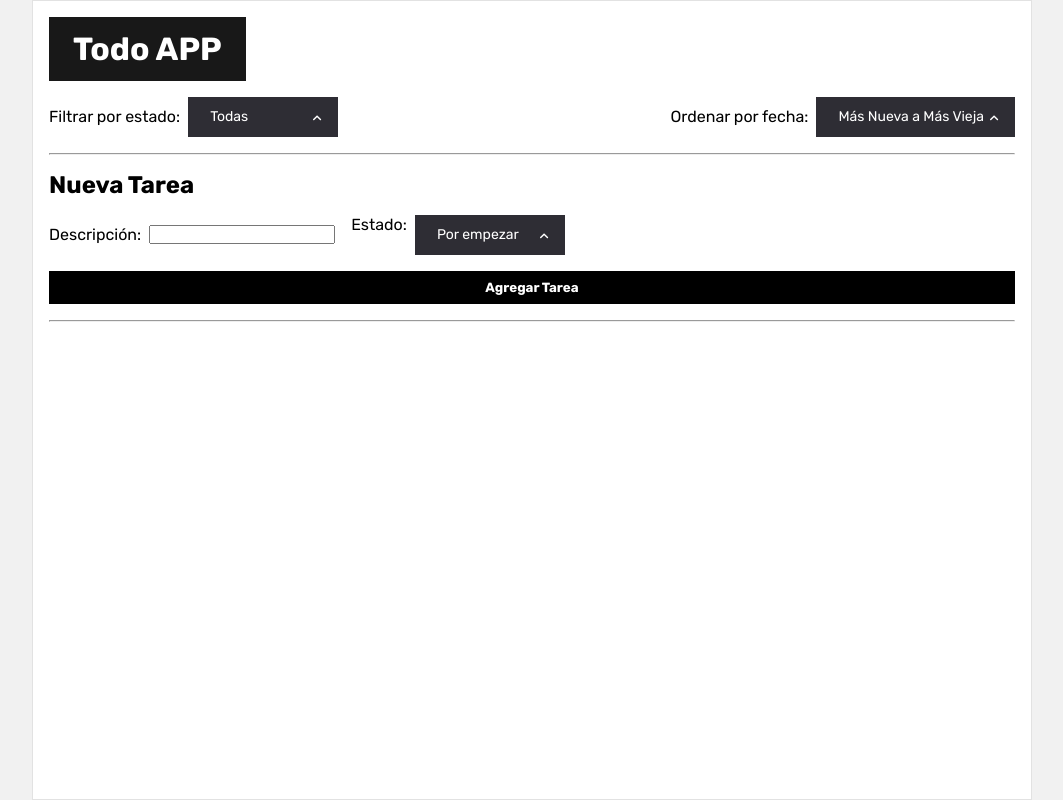
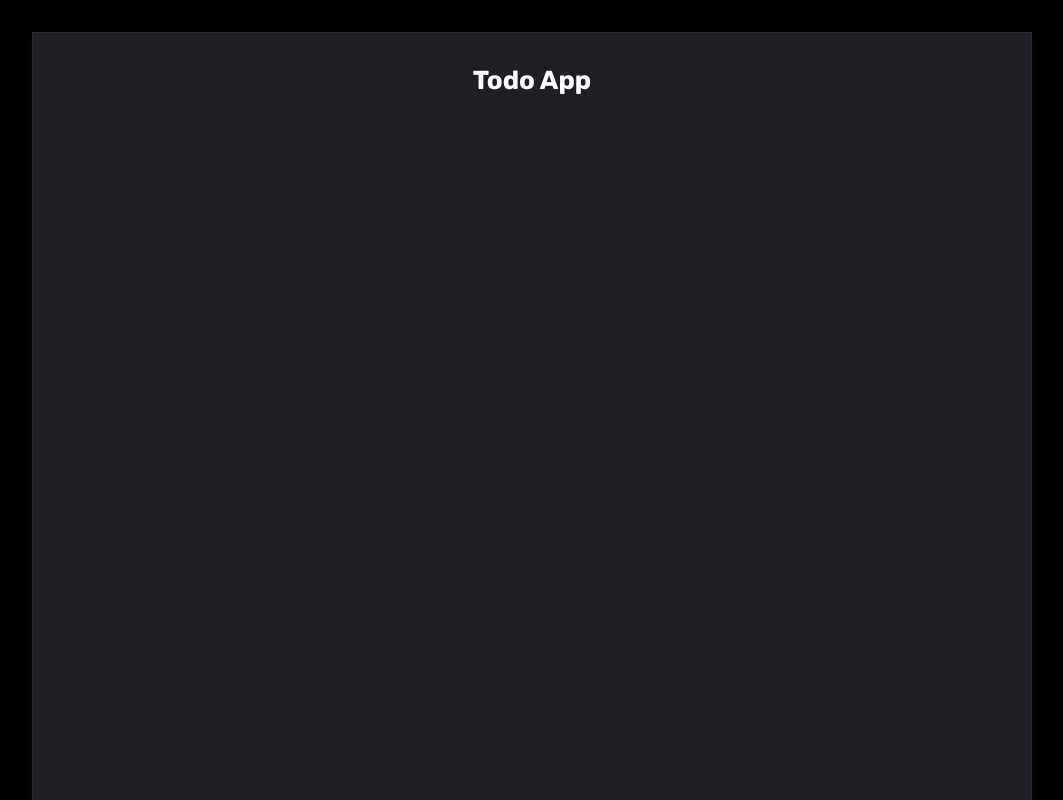
Before and after one commit to Mauro069/todo-list-testing, an Angular app: page / in a window 1280 px wide. Shown: the whole page, without its empty margins (108-1171 px from the left). Built offline with nearby package versions, Linux system fonts and the light colour scheme.

Commit message:
Arregle estilos de la lista de tareas

```diff
--- a/src/app/app.component.html
+++ b/src/app/app.component.html
@@ -1,11 +1,11 @@
 <div class="container">
-  <h1>Todo APP</h1>
-  <div class="header">
+  <h1>Todo App</h1>
+  <!-- <div class="header">
     <app-todo-filters />
     <app-todo-orders />
   </div>
   <hr />
   <app-todo-form />
-  <hr />
+  <hr /> -->
   <app-todo-list class="todo-list" [todoList]="todoList" />
 </div>
--- a/src/app/app.component.scss
+++ b/src/app/app.component.scss
@@ -1,20 +1,25 @@
 .container {
+    position: fixed;
+    bottom: 0;
+    right: 0;
+    left: 0;
+
     display: flex;
     flex-direction: column;
+    height: 96vh;
+    max-width: 1000px;
     margin: 0 auto;
-    height: 100vh;
-    padding: 1rem;
-    border: 1px solid #e2e2e2;
-    max-width: 1000px;
-    background-color: white;
+    padding: 2rem;
+    background-color: #1E1F25;
+    border: 1px solid #29292F;
+    box-shadow: 0px 4px 15px 0px rgba(180, 180, 180, 0.05);
+    border-bottom: none;
 }
 
 h1 {
-    background-color: #181818;
-    width: fit-content;
-    padding: .8rem 1.5rem;
+    font-size: 26px;
     color: white;
-    font-weight: bold;
+    align-self: center;
 }
 
 .header {
@@ -27,11 +32,15 @@ h1 {
 }
 
 .todo-list {
-    flex: 1;
+
     margin: 1rem 0;
+    width: 100%;
+
     display: flex;
-    flex-direction: column;
+    flex-wrap: wrap;
+    justify-content: space-between;
     gap: 1rem;
-    width: 100%;
+    column-gap: 1rem;
+
     overflow-y: auto;
 }
--- a/src/app/components/dropdown/dropdown.component.html
+++ b/src/app/components/dropdown/dropdown.component.html
@@ -12,7 +12,7 @@
   </div>
   <div class="options" *ngIf="open">
     <div
-      *ngFor="let option of options"
+      *ngFor="let option of optionsFiltered"
       class="option"
       (click)="selectOption(option)"
     >
--- a/src/app/components/dropdown/dropdown.component.scss
+++ b/src/app/components/dropdown/dropdown.component.scss
@@ -1,22 +1,22 @@
+$select_width: 150px;
+
 .selectContainer {
     position: relative;
     display: flex;
     flex-direction: column;
     cursor: pointer;
     width: 100%;
-    min-width: 150px;
+    min-width: $select_width;
 
     .option-selected {
         width: fit-content;
-        padding: 3px 6px;
     }
 
     .select {
         width: 100%;
         color: white;
         height: 40px;
-        background: #2e2d34;
-        border: none;
+        border: 1px solid #29292F;
         font-size: 14px;
         height: 40px;
         padding: 0 1rem;
@@ -41,18 +41,21 @@
 
     .select:hover {
         transition-duration: 0.3s;
-        filter: brightness(1.1);
+        filter: brightness(1.5);
     }
 
     .options {
-        position: absolute;
+        position: fixed;
         display: flex;
         flex-direction: column;
         margin-top: 40px;
-        width: 100%;
+        width: $select_width;
         max-height: 200px;
         overflow-y: scroll;
         overflow-x: hidden;
+        border: 1px solid #29292F;
+        z-index: 999;
+
 
         .option {
             display: flex;
@@ -62,7 +65,8 @@
             font-size: 14px;
             color: white;
             text-decoration: none;
-            background: #2e2d34;
+
+            background: #1E1F25;
             padding: 10px 1rem;
             font-weight: normal;
             border-bottom: 1px solid #ffffff10;
--- a/src/app/components/dropdown/dropdown.component.ts
+++ b/src/app/components/dropdown/dropdown.component.ts
@@ -11,6 +11,8 @@ export class DropdownComponent {
   @Input() optionSelected: any | null;
   @Output() onSelect: EventEmitter<any> = new EventEmitter<any>();
 
+  public optionsFiltered: any[] = [];
+
   public open: boolean = false;
 
   toggleDropdown() {
@@ -21,4 +23,10 @@ export class DropdownComponent {
     this.onSelect.emit(option);
     this.open = false;
   }
+
+  ngOnInit() {
+    this.optionsFiltered = this.options.filter(
+      (option) => option.value !== this.optionSelected.value
+    );
+  }
 }
--- a/src/app/components/todo-list-item/todo-list-item.component.html
+++ b/src/app/components/todo-list-item/todo-list-item.component.html
@@ -1,20 +1,20 @@
 <div *ngIf="todo" class="todo">
   <div class="top">
-    <div class="texts">
-      <span
-        [ngStyle]="{
-          'text-decoration':
-            todo.status === 'finished' ? 'line-through' : 'none'
-        }"
-      >
-        {{ todo.description }}
-      </span>
-      <p *ngIf="todo.createdAt">{{ todo!.createdAt | dateFormat }}</p>
-    </div>
-    <button (click)="removeTodo()">X</button>
+    <p *ngIf="todo.createdAt">{{ todo.createdAt | dateFormat }}</p>
+    <button (click)="removeTodo()">
+      <img src="assets/cross_mark.svg" alt="cross" />
+    </button>
   </div>
 
-  <div class="status">
+  <div class="bottom">
+    <span
+      [ngStyle]="{
+        'text-decoration': todo.status === 'finished' ? 'line-through' : 'none'
+      }"
+    >
+      {{ todo.description }}
+    </span>
+
     <app-dropdown
       [options]="statusOptions"
       [optionSelected]="optionSelected"
--- a/src/app/components/todo-list-item/todo-list-item.component.scss
+++ b/src/app/components/todo-list-item/todo-list-item.component.scss
@@ -1,53 +1,55 @@
 .todo {
-    background-color: rgb(238, 238, 238);
-    padding: 1rem;
+    width: 100%;
     display: flex;
     flex-direction: column;
-    gap: 1rem;
+    gap: .8rem;
+    border: 1px solid #29292F;
+    padding: 1rem;
+    color: #DADADA;
+    line-height: 24px;
 
     .top {
         display: flex;
-        align-items: flex-start;
         justify-content: space-between;
+        align-items: center;
 
-        .texts {
-            display: flex;
-            align-items: flex-start;
-            flex-direction: column;
-            gap: .3rem;
-            width: 80%;
-
-            span {
-                font-size: 16px;
-            }
-
-            p {
-                margin: 0;
-                font-size: 14px;
-                font-weight: bold;
-            }
+        p {
+            font-size: 12px;
+            font-weight: 600;
         }
 
         button {
-            background-color: black;
+            background-color: transparent;
+            cursor: pointer;
+            background-color: transparent;
             border: none;
-            color: white;
-            font-weight: bold;
-            padding: 0.5rem;
+            display: flex;
+            align-items: center;
+            justify-content: center;
             transition-duration: .3s;
-            border: 1px solid transparent;
-            cursor: pointer;
+
+            img {
+                width: 18px;
+                height: 18px;
+
+
+            }
+
 
             &:hover {
-                background-color: white;
-                border: 1px solid black;
-                color: black;
+                transform: scale(1.2);
             }
+
         }
     }
 
-    .status {
-        width: 150px;
-        align-self: flex-end;
+    .bottom {
+        display: flex;
+        align-items: center;
+        justify-content: space-between;
+
+        span {
+            font-size: 14px;
+        }
     }
 }
--- a/src/app/components/todo-list/todo-list.component.html
+++ b/src/app/components/todo-list/todo-list.component.html
@@ -1 +1,6 @@
-<app-todo-list-item class="todo-list-item" *ngFor="let todo of todoList" [todo]="todo" />
+<app-todo-list-item
+  style="height: fit-content; width: 49%"
+  class="todo-list-item"
+  *ngFor="let todo of todoList"
+  [todo]="todo"
+/>
--- a/src/styles.scss
+++ b/src/styles.scss
@@ -9,5 +9,5 @@
 }
 
 body {
-    background-color: #f1f1f1;
+    background-color: #000;
 }
```
Also changed, not shown: src/assets/cross_mark.svg (added).
